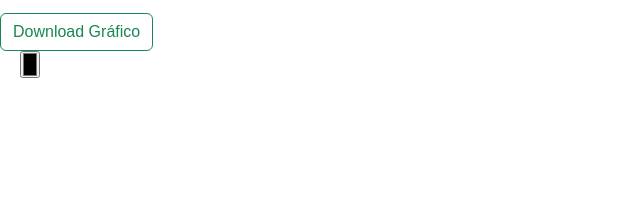
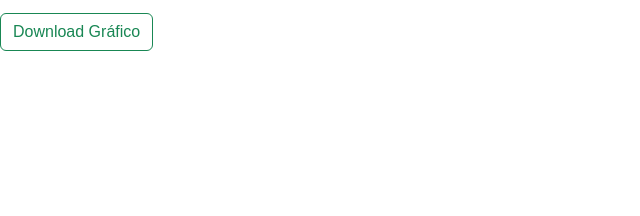
Before and after one commit to mhsousa/data_repo_new, a plain HTML site: page index.html in a window 1280 px wide. Shown: the part 724-940 px from the top of the page, 0-640 px from the left. Drawn offline with nearby package versions, Linux system fonts and the light colour scheme.

Commit message:
Update index.html

```diff
--- a/index.html
+++ b/index.html
@@ -97,7 +97,7 @@
             <button id="btnFilterReg" onclick="atualizeBra()" class="btn btn-outline-success"
             >Download Gráfico </button>
         </div>
-        <input type="color" id="firstcolor" value="#000000" style="position:relative;width:20px;left:20px;shape-outside: circle(100% at 30%)" onchange="trocaNivel()"></input>
+        <input type="color" id="firstcolor" value="#000000" style="position:relative;width:20px;right:20px;shape-outside: circle(100% at 30%)" onchange="trocaNivel()"></input>
         <div id="chart-wrapper" style="margin-top: 20px;" >
 
                 <canvas id="myChart" height="40vh" width="40vw"></canvas>
```
